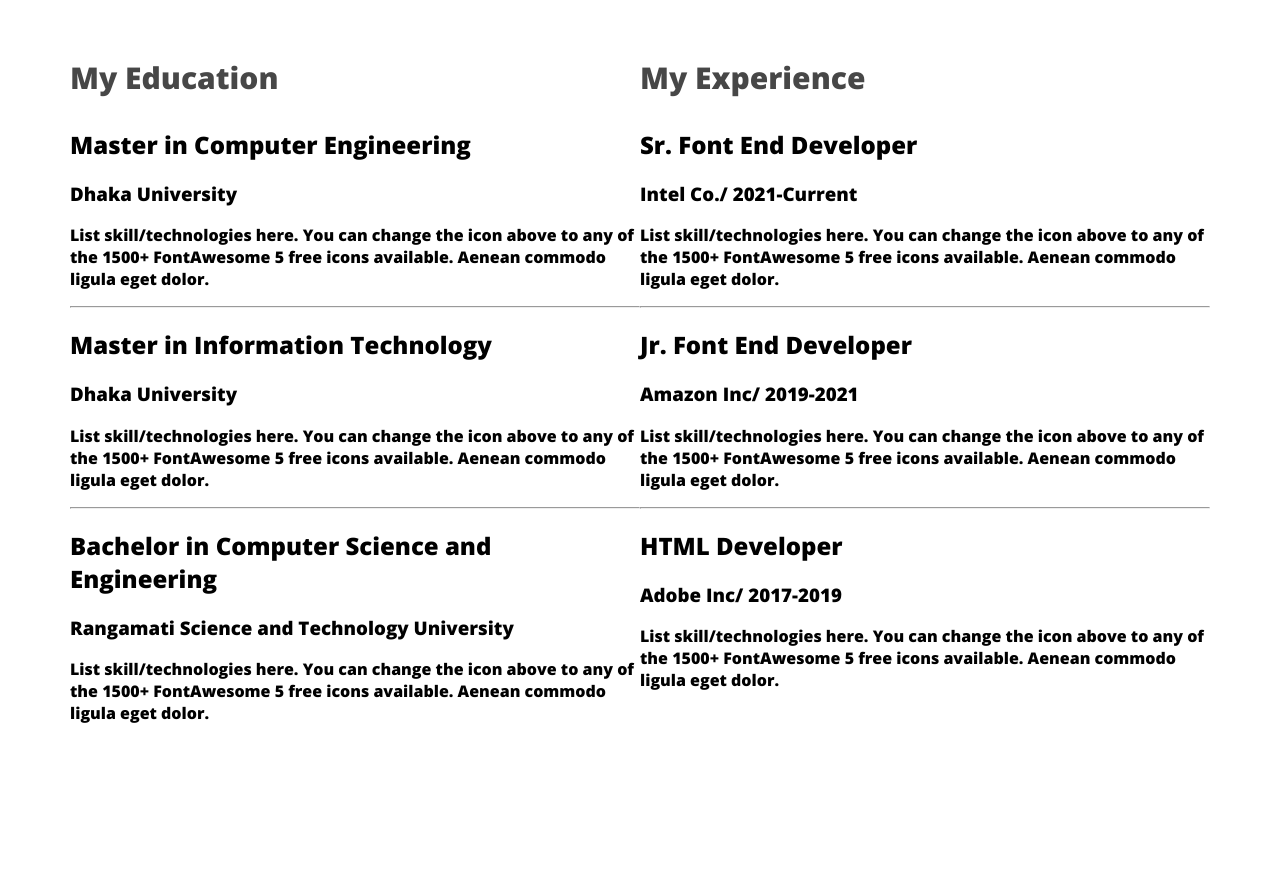
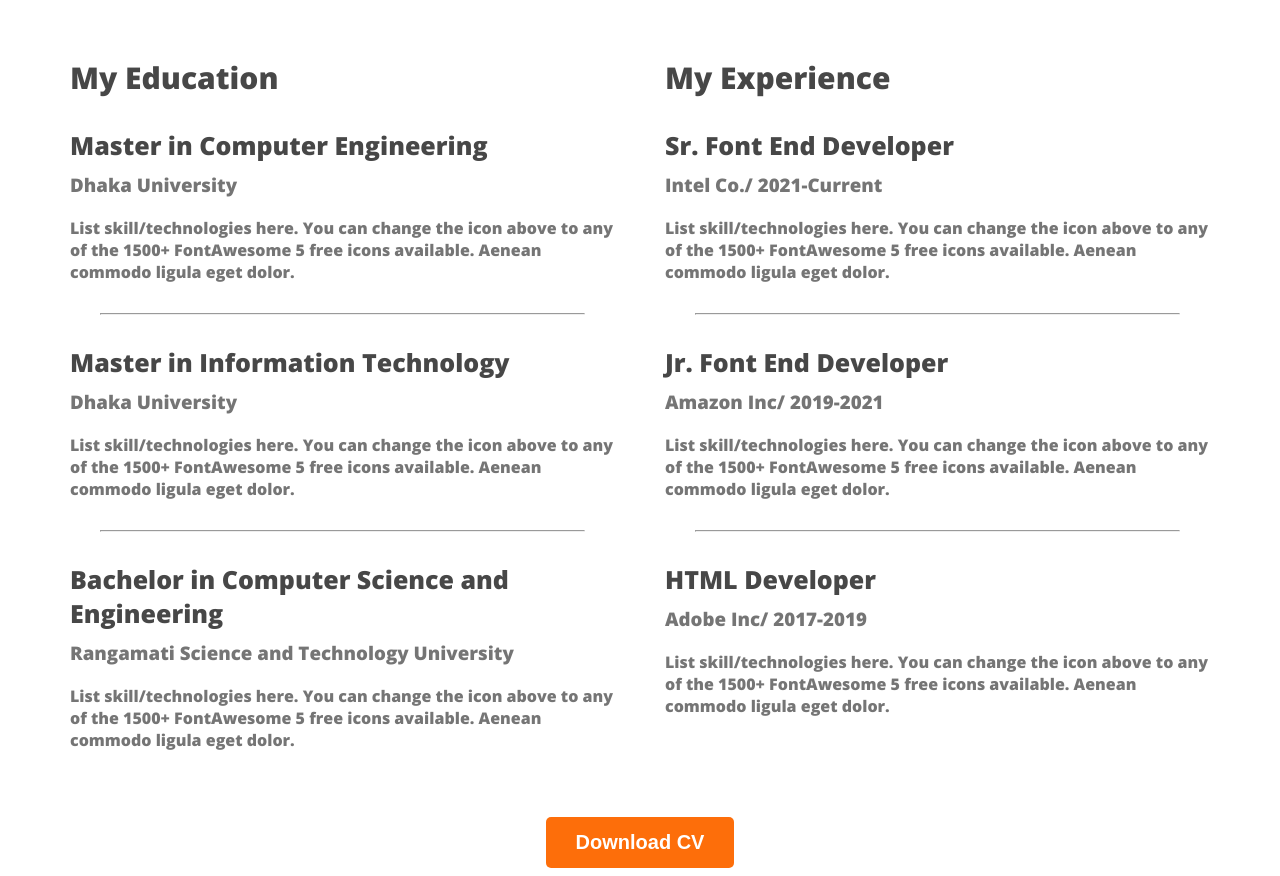
Before and after one commit to arnobghagra/webdeveloper-portfolio, a plain HTML site: page index.html in a window 1280 px wide. Shown: the part 2380-3256 px from the top of the page. Before the commit the page ends 3128 px from the top, so only its background shows below. Drawn offline with nearby package versions, Linux system fonts and the light colour scheme.

Commit message:
added download cv

```diff
--- a/index.html
+++ b/index.html
@@ -136,7 +136,9 @@
                          </div>
                     </div>
                 </div>
-
+                <div class="download-cv">
+                    <button class="btn-primary">Download CV</button>
+                </div>
             </section>
         </main>
         <footer>
--- a/styles/portfolio.css
+++ b/styles/portfolio.css
@@ -20,9 +20,7 @@ body{
 .section-title{
     color: #181818;
     text-align: center;
-    font-family: Open Sans;
     font-size: 35px;
-    font-style: normal;
     font-weight: 700;
     line-height: normal;
 }
@@ -144,4 +142,30 @@ main section{
 }
 .resume-container{
     display: flex;
+    gap: 50px;
 }
+.resume-item-title{
+    color: #474747;
+    font-size: 25px;
+    font-style: normal;
+    font-weight: 700;
+    margin-bottom: 10px;
+}
+
+.resume-item-institute{
+    margin-bottom: 20px;
+    margin-top: 0px;
+}
+
+.resume-item-institute
+, .resume-item-description{
+    color: #757575;
+
+}
+.resume-container hr{
+    margin: 30px;
+}
+.download-cv{
+    text-align: center;
+    margin-top: 50px;
+}
```
